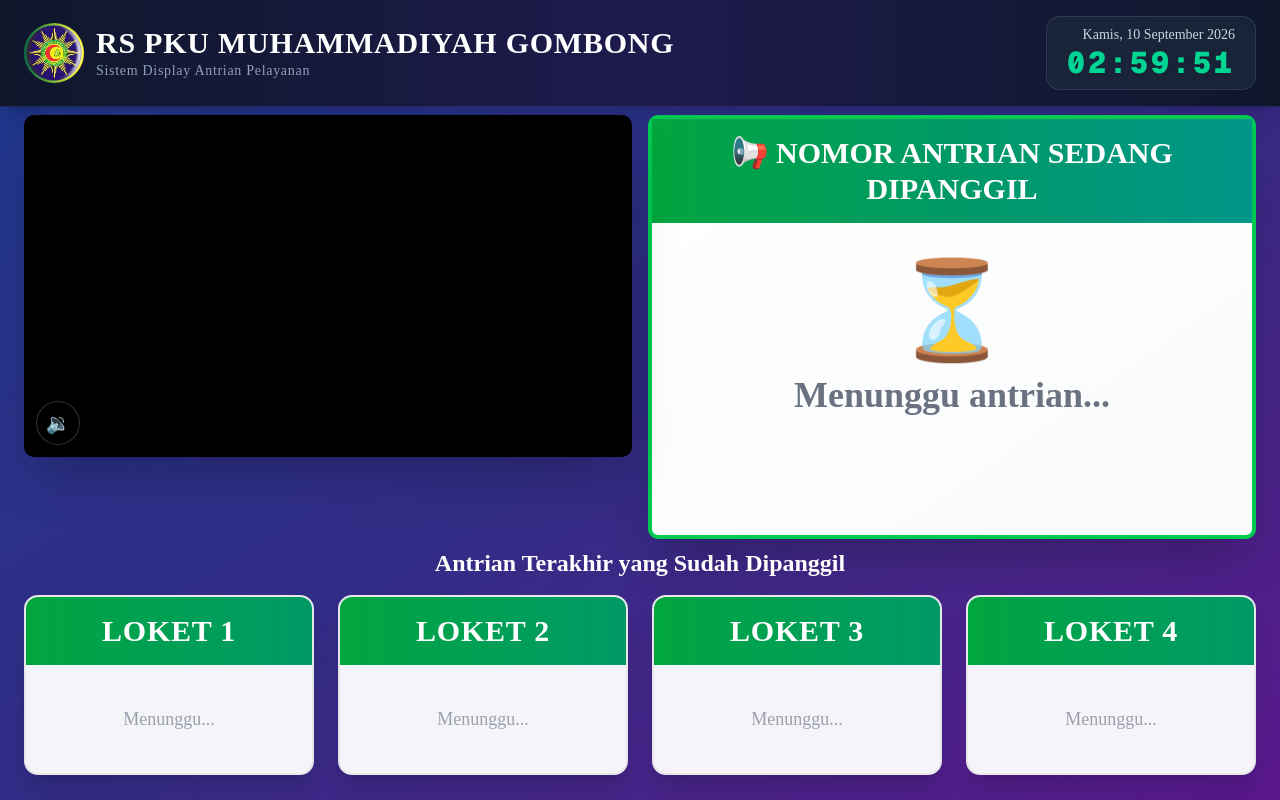
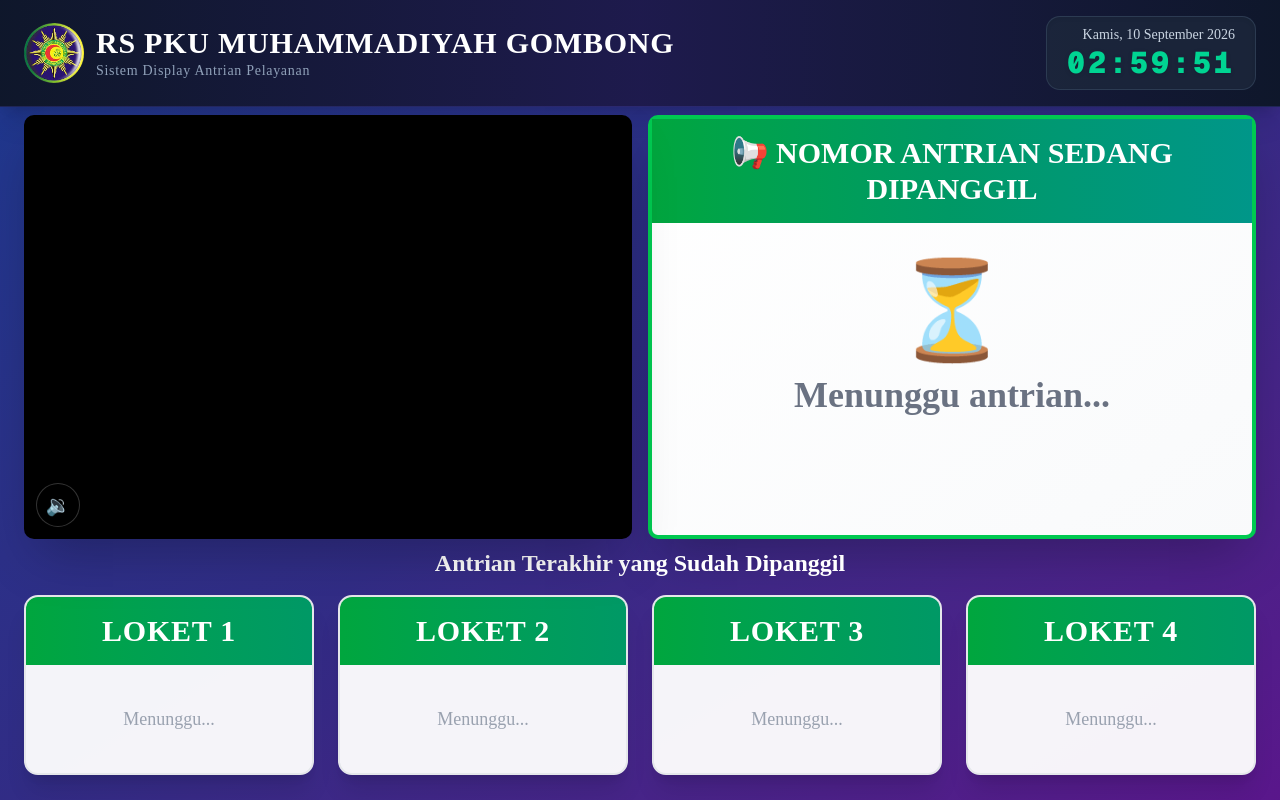
Before and after one commit to cahitdeso-maker/App-Antrian, a Next.js app: page /tv in a window 1280 px wide. Built offline with nearby package versions, Linux system fonts and the light colour scheme; no server answers; the database is empty.

Commit message:
Update aplikasi

```diff
--- a/public/videos/video-config.json
+++ b/public/videos/video-config.json
@@ -12,7 +12,7 @@
     "Tata Cara Download & Registrasi Aplikasi Mobile JKN",
     "ALUR PELAYANAN RADIOTERAPI"
   ],
-  "currentUrlIndex": 2,
+  "currentUrlIndex": 3,
   "uploadedFile": null,
   "uploadedFiles": [],
   "currentUploadIndex": 0,
--- a/src/app/tv/page.tsx
+++ b/src/app/tv/page.tsx
@@ -1065,7 +1065,7 @@ export default function TVDisplay() {
         {/* Video + Queue */}
         <div className="grid grid-cols-2 gap-4 w-full items-start">
           {/* Left: Video Area */}
-          <div className="relative bg-black shadow-2xl overflow-hidden rounded-lg aspect-video w-full">
+          <div className="relative bg-black shadow-2xl overflow-hidden rounded-lg w-full h-full min-h-[300px] flex items-center justify-center">
             {videoType === "upload" && videoUrl ? (
               // Uploaded video
               <div
@@ -1322,20 +1322,6 @@ export default function TVDisplay() {
           </div>
         </div>
       </main>
-
-      {/* {/* Diagnostic banner — ONLY shown while Chrome autoplay policy is blocking
-          audio (i.e. no user gesture / Chrome started WITHOUT the flag). This helps
-          the operator confirm the root cause: with the flag set, this never appears. */}
-      {/* {soundBlocked && (
-        <div className="fixed bottom-4 left-0 right-0 z-50 flex justify-center pointer-events-none">
-          <div className="bg-red-600/95 text-white text-lg font-bold px-8 py-3 rounded-xl shadow-2xl border-2 border-red-300 max-w-3xl text-center">
-            🔇 Suara diblokir browser. Jalankan TV dengan Chrome:
-            <code className="bg-black/40 px-2 py-1 rounded ml-1 font-mono text-base">
-              --autoplay-policy=no-user-gesture-required
-            </code>
-          </div>
-        </div>
-      )} */}
     </div>
   );
 }
```
